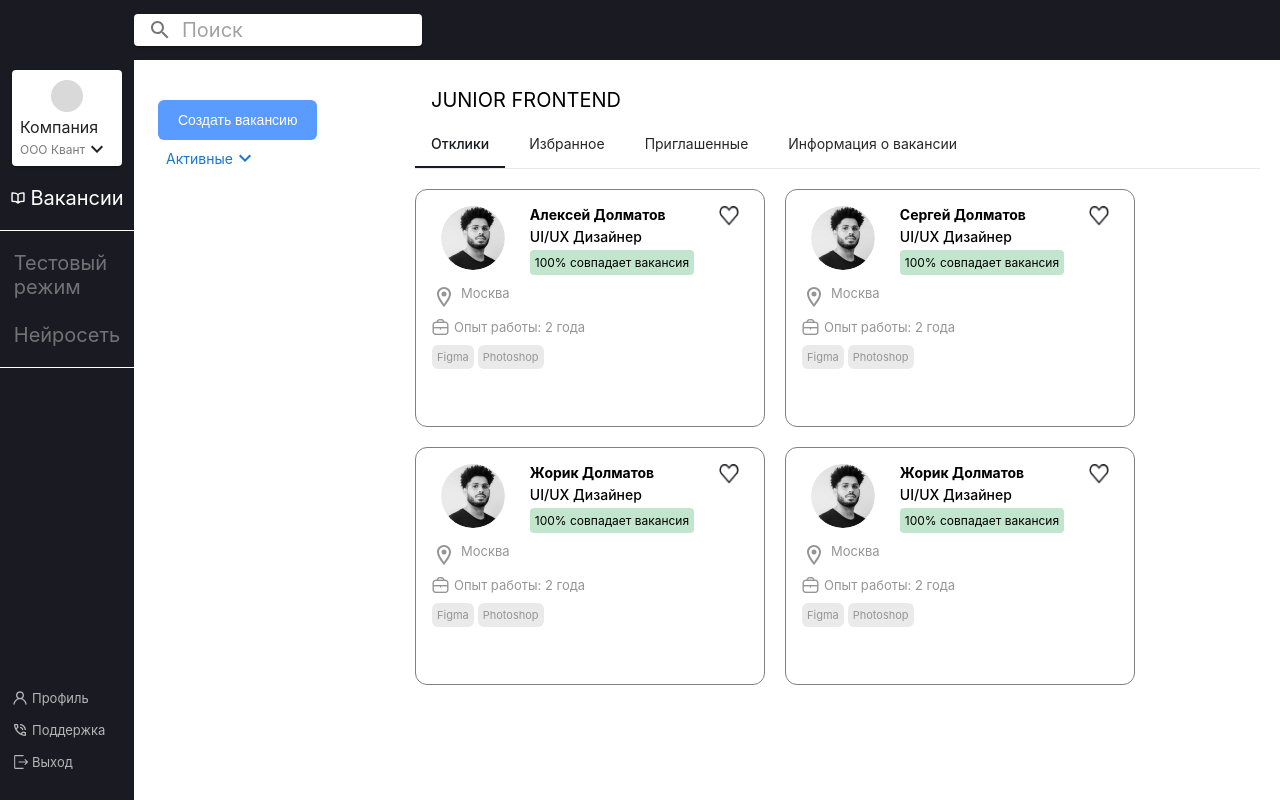
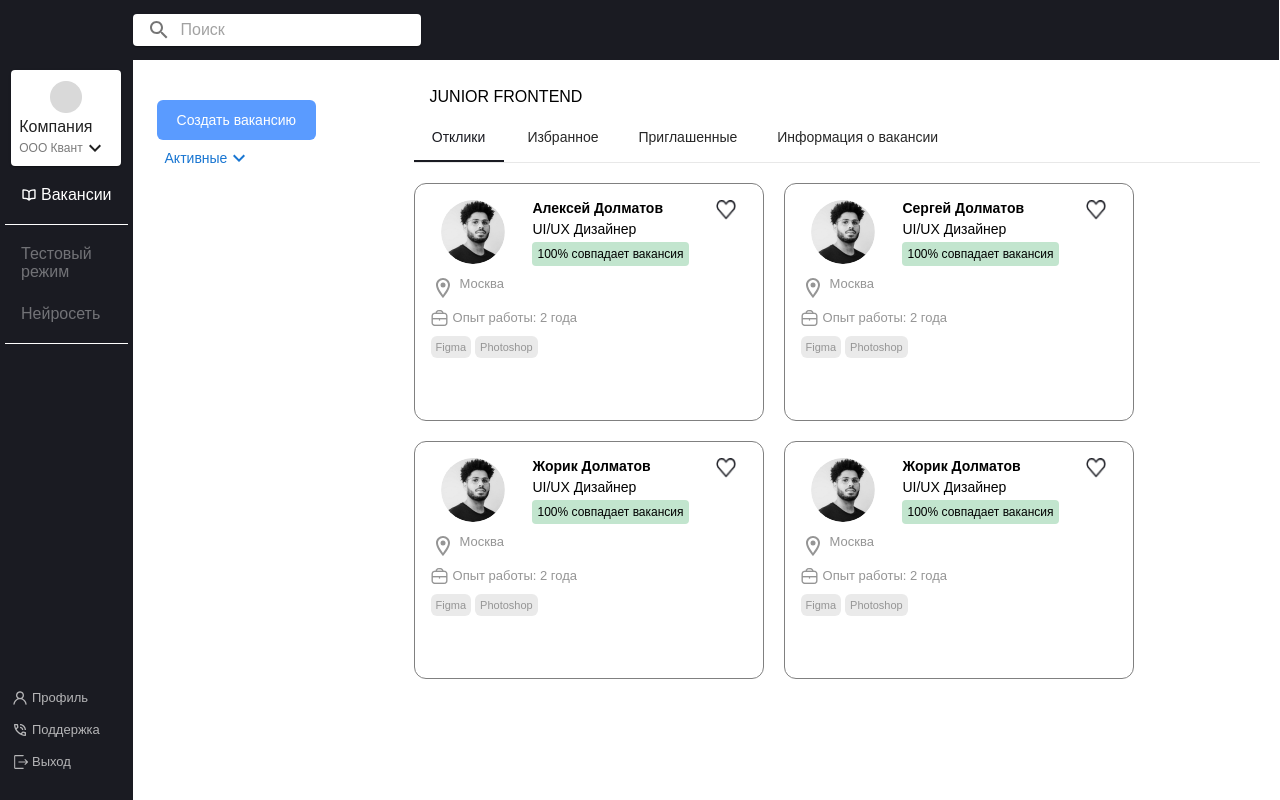
Before and after one commit to RinVeber/resume-front, a React (Vite) app: page / in a window 1280 px wide. Built offline with nearby package versions, Linux system fonts and the light colour scheme; no server answers.

Commit message:
add merge dev

```diff
--- a/src/libs/theme/theme.ts
+++ b/src/libs/theme/theme.ts
@@ -40,20 +40,17 @@ export const muiTheme = createTheme({
     },
   },
   typography: {
-    fontFamily: ['Inter', 'sans-serif'].join(','),
+    fontFamily: ['YS-Text', 'sans-serif'].join(','),
     h5: {
-      fontSize: '24px',
       lineHeight: 'normal',
     },
     body1: {
-      fontSize: '20px',
       lineHeight: 'normal',
     },
     button: {
-      textTransform: 'none',
-      fontWeight: 'normal',
-      lineHeight: 'normal',
+      textTransform:'none',
+      fontWeight:'normal',
+      lineHeight:'normal',
     }
-  }
-
+  },
 });
```
